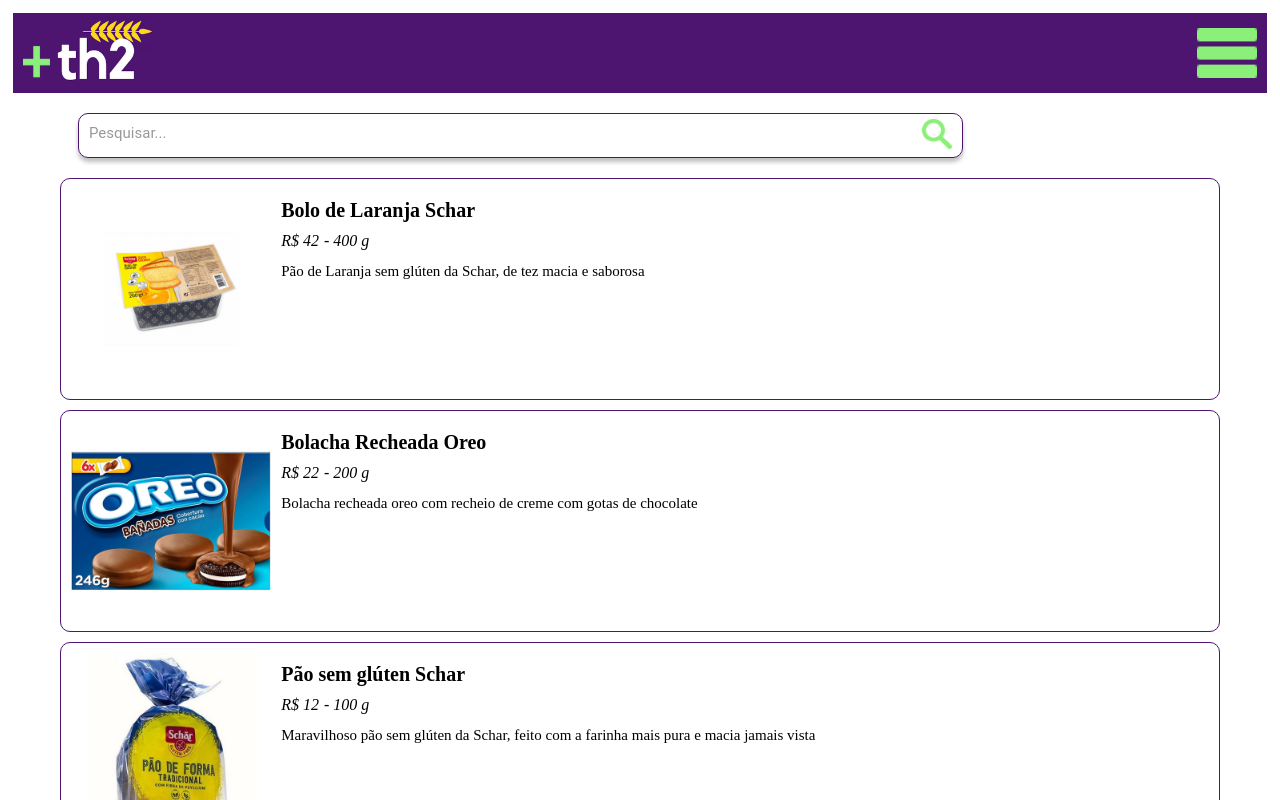
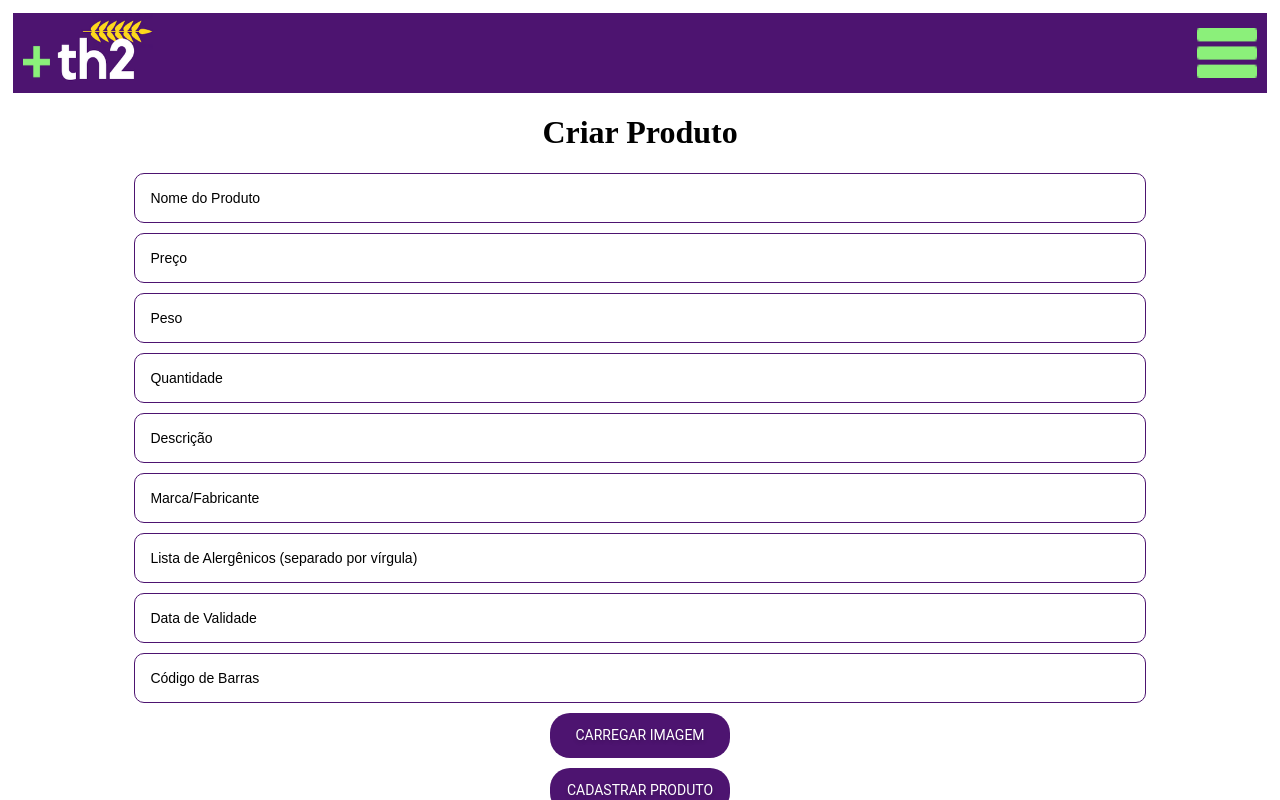
Before and after one commit to MarceloHorikoshi/th2_site, a React (Create React App) app: page / in a window 1280 px wide. Shown: the top 800 px of the page. Built offline with nearby package versions, Linux system fonts and the light colour scheme.

Commit message:
create product

```diff
--- a/src/App.jsx
+++ b/src/App.jsx
@@ -1,11 +1,10 @@
 import React from 'react'
-
-import ListProducts from "./Pages/Products/ListProducts"
+import CreateProducts from './Pages/Products/CreateProducts';
 
 function App() {
   return (
     <div className="App">
-      <ListProducts/>
+      <CreateProducts />
     </div>
   );
 }
--- a/src/Components/Button/button.module.css
+++ b/src/Components/Button/button.module.css
@@ -1,21 +1,20 @@
 .button {
   background-color: #4D1470;
-  position: absolute;
-  width: 165px;
+  width: 180px;
   height: 45px;
-  top: 50%;
-  right: 35%;
   border-radius: 20px;
+  display: flex;
+  justify-content: center;
+  align-items: center;
+  margin: 0 auto;
+  margin-bottom: 10px;
 }
 
 .textButton {
   font-family: 'Roboto';
   font-weight: 400;
-  font-size: 15px;
-  line-height: 18px;
-  display: flex;
-  justify-content: center;
-  margin: 10px;
+  font-size: 14px;
+  text-align: center;
   color: #FFFFFF;
   text-shadow: 0px 2px 4px rgba(0, 0, 0, 0.2);
 }
--- a/src/Components/TextInput/index.jsx
+++ b/src/Components/TextInput/index.jsx
@@ -3,19 +3,20 @@
 
 import "./textInput.module.css";
 
-export default function TextInput() {
+export default function TextInput({ text, value }) {
   const {
     register,
     handleSubmit,
-  } = useForm();
+  } = useForm()
+
   const onSubmit = (data) => {
-    console.log(data);
+    console.log(data)
   }
 
   return (
     <div>
       <form onSubmit={handleSubmit(onSubmit)}>
-        <input defaultValue="Digite seu email..." {...register("example")} />
+        <input defaultValue={text} {...register(value)} />
       </form>
     </div>
   )
--- a/src/Pages/ForgotPassword/index.jsx
+++ b/src/Pages/ForgotPassword/index.jsx
@@ -17,7 +17,10 @@
 
       <p>Digite seu email para enviarmos um link de redefinição de senha</p>
 
-      <TextInput />
+      <TextInput
+        text={'Digite seu email...'}
+        value={'email'}
+      />
 
       <Button text={'RECUPERAR SENHA'} />
 
--- /dev/null
+++ b/src/Pages/Products/CreateProducts/createProducts.module.css
@@ -0,0 +1,8 @@
+.createProducts {
+  overflow: auto;
+}
+
+h1 {
+  font-weight: 600;
+  text-align: center;
+}
--- /dev/null
+++ b/src/Pages/Products/CreateProducts/index.jsx
@@ -0,0 +1,70 @@
+import React from 'react'
+
+import Footer from '../../../Components/Footer'
+import Header from '../../../Components/Header'
+import TextInput from '../../../Components/TextInput'
+import Button from '../../../Components/Button'
+
+import styles from './createProducts.module.css'
+
+export default function CreateProducts() {
+
+  return (
+    <div className={styles.createProducts}>
+      <Header />
+
+      <h1>Criar Produto</h1>
+
+      <TextInput
+        text={'Nome do Produto'}
+        value={'productName'}
+      />
+
+      <TextInput
+        text={'Preço'}
+        value={'productPrice'}
+      />
+
+      <TextInput
+        text={'Peso'}
+        value={'productWeight'}
+      />
+
+      <TextInput
+        text={'Quantidade'}
+        value={'productQuantity'}
+      />
+
+      <TextInput
+        text={'Descrição'}
+        value={'productDescription'}
+      />
+
+      <TextInput
+        text={'Marca/Fabricante'}
+        value={'productBrand'}
+      />
+
+      <TextInput
+        text={'Lista de Alergênicos (separado por vírgula)'}
+        value={'productAllergyList'}
+      />
+
+      <TextInput
+        text={'Data de Validade'}
+        value={'productValidateDate'}
+      />
+
+      <TextInput
+        text={'Código de Barras'}
+        value={'productBarcode'}
+      />
+
+      <Button text={'CARREGAR IMAGEM'} />
+
+      <Button text={'CADASTRAR PRODUTO'} />
+
+      <Footer />
+    </div>
+  )
+}
```
Also changed, not shown: src/Components/Button/index.jsx (+1 -6 lines).
